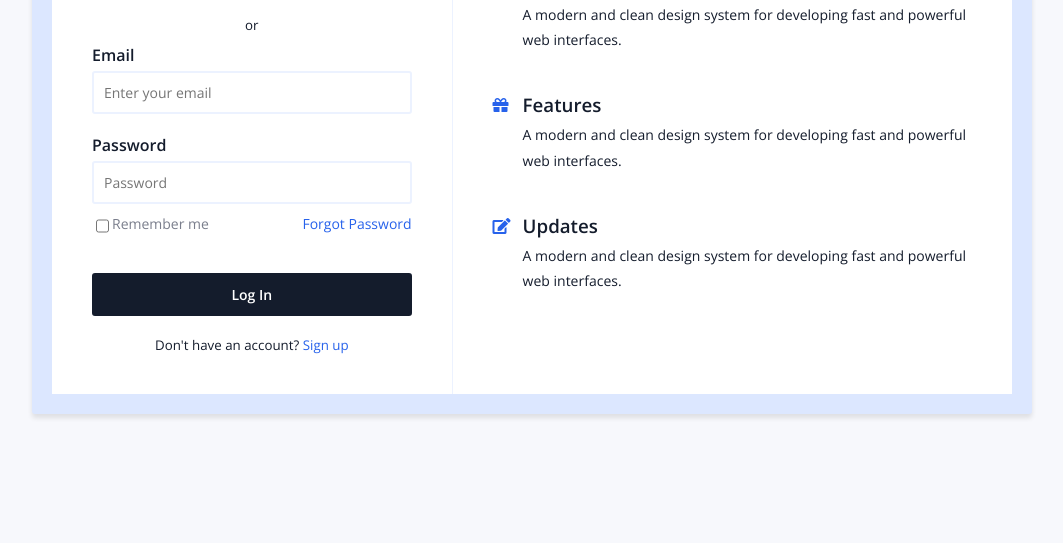
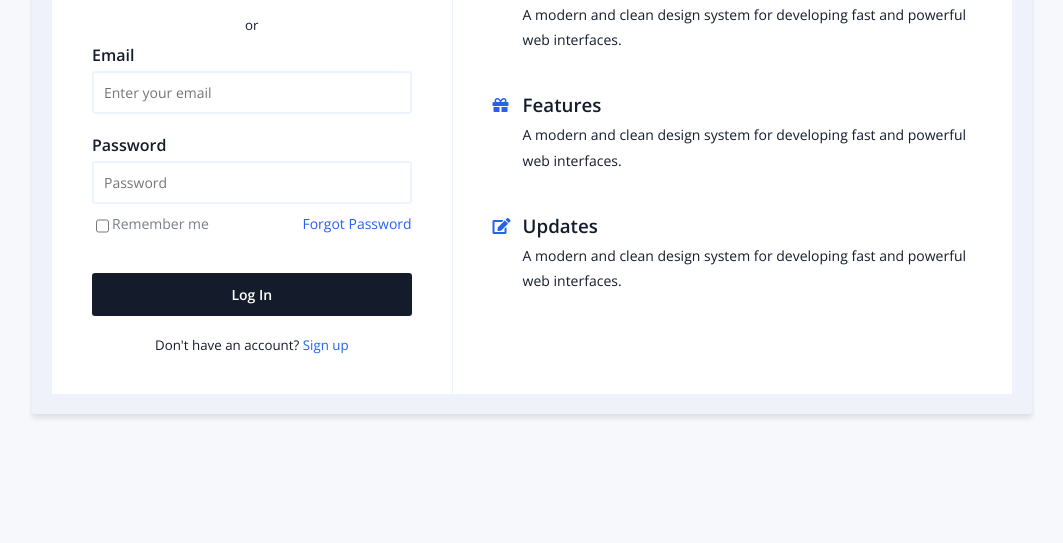
Before and after one commit to Zafor/one-page-design-code, a plain HTML site: page login-page-design_code/code/index.html in a window 1280 px wide. Shown: the part 257-800 px from the top of the page, without its empty margins (108-1171 px from the left). Drawn offline with nearby package versions, Linux system fonts and the light colour scheme.

Commit message:
design added for login page design

```diff
--- a/login-page-design_code/style.css
+++ b/login-page-design_code/code/style.css
@@ -23,7 +23,7 @@ a {
 .container {
   background-color: #fff;
   border-radius: 3px;
-  border: 20px solid #dce7ff;
+  border: 20px solid #eff2fb;
   width: 1000px;
   max-width: 100%;
   display: flex;
```
Also changed, not shown: login-page-design_code/code/img/google.png (renamed from login-page-design_code/img/google.png), login-page-design_code/code/index.html (renamed from login-page-design_code/index.html), login-page-design_code/design/Day 1022 Log In UI Design.png (added), 1 other file.
